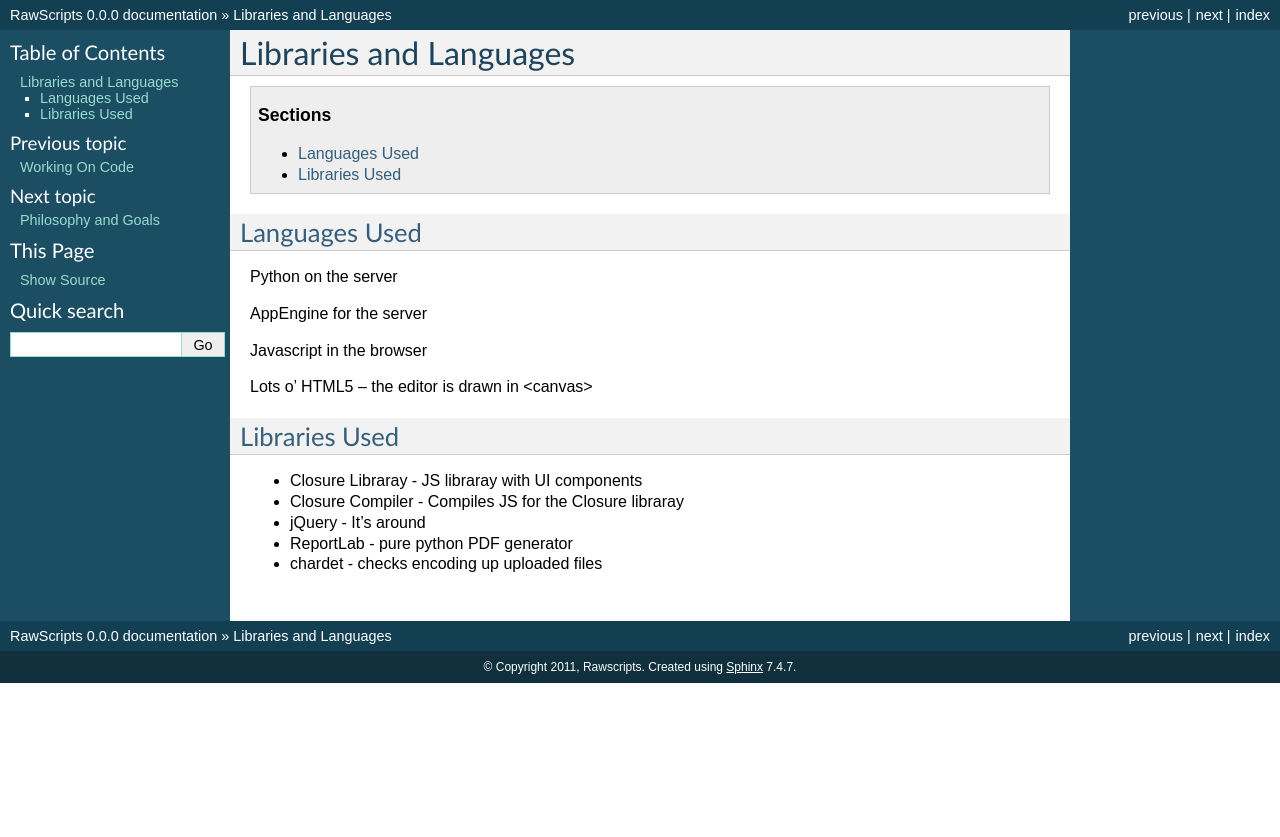
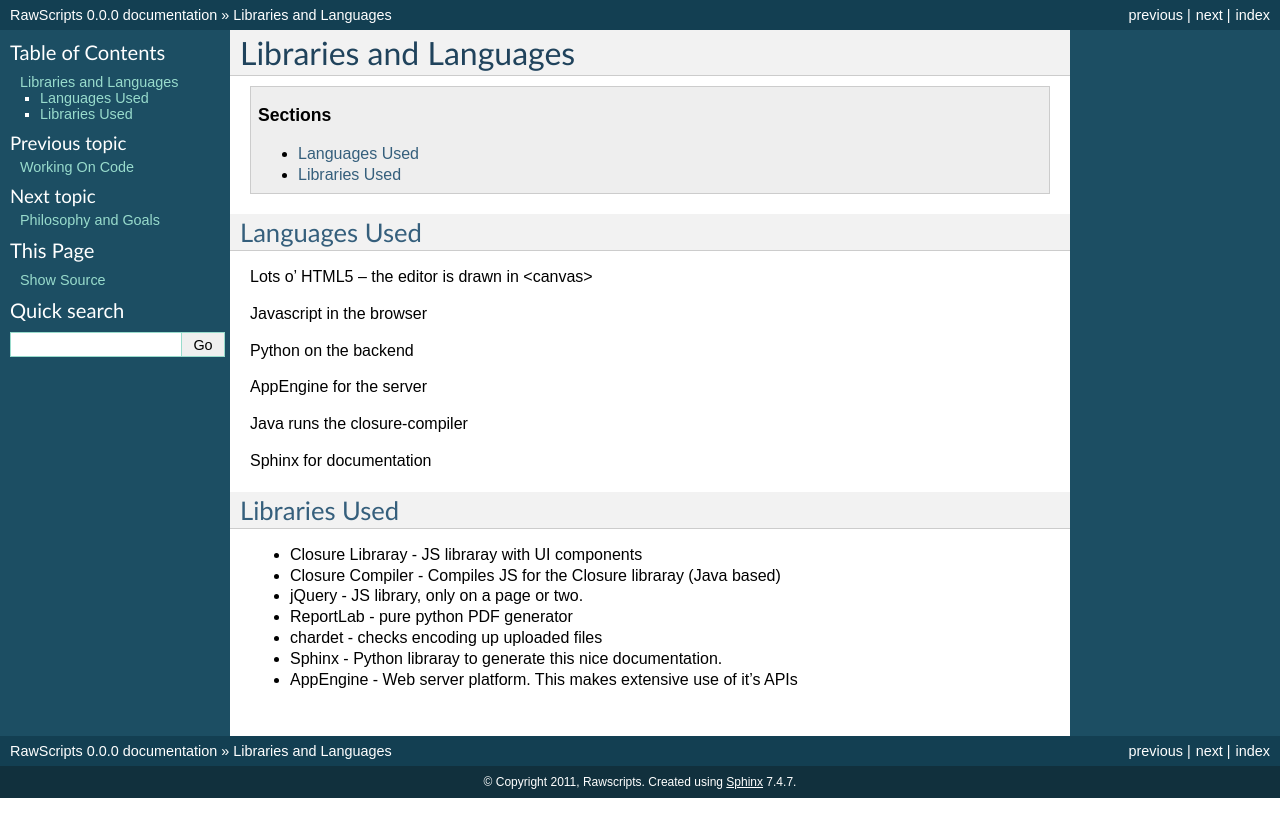
Before and after one commit to ritchiewilson/rawscripts, a Sphinx documentation site: the page built from docs/source/tech.rst, in a window 1280 px wide. Shown: the top 837 px of the page. Built offline with Sphinx 7.4.7, drawn with Linux system fonts in a browser that asks for light colours.

Commit message:
More documentation on libraries and languages used.

```diff
--- a/docs/source/tech.rst
+++ b/docs/source/tech.rst
@@ -9,20 +9,27 @@
 Languages Used
 ==============
 
-Python on the server
+Lots o' HTML5 -- the editor is drawn in <canvas>
+
+Javascript in the browser
+
+Python on the backend
 
 AppEngine for the server
 
-Javascript in the browser
+Java runs the closure-compiler
 
-Lots o' HTML5 -- the editor is drawn in <canvas>
+Sphinx for documentation
+
 
 
 Libraries Used
 ==============
 
 * Closure Libraray - JS libraray with UI components
-* Closure Compiler - Compiles JS for the Closure libraray
-* jQuery - It's around
+* Closure Compiler - Compiles JS for the Closure libraray (Java based)
+* jQuery - JS library, only on a page or two.
 * ReportLab - pure python PDF generator
 * chardet - checks encoding up uploaded files
+* Sphinx - Python libraray to generate this nice documentation.
+* AppEngine - Web server platform. This makes extensive use of it's APIs
```
